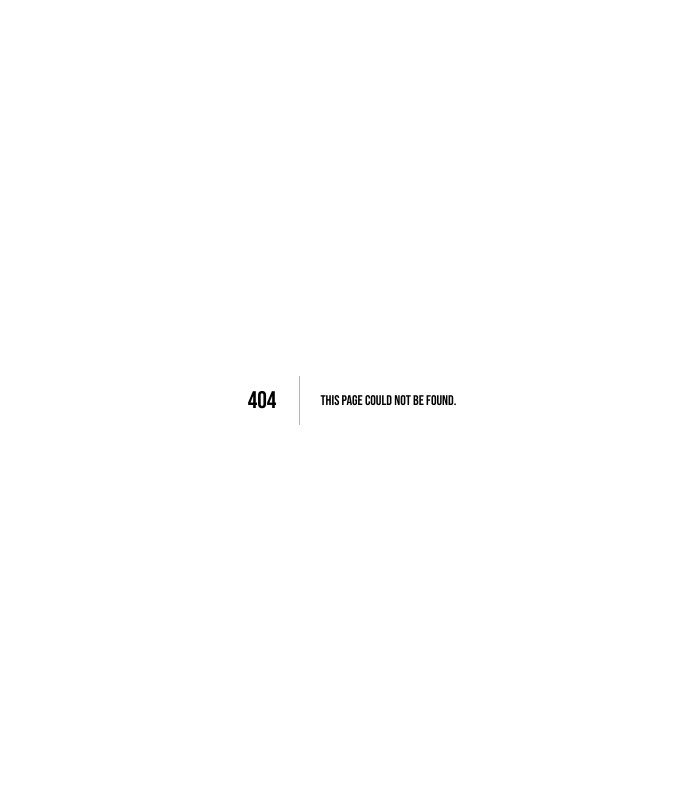
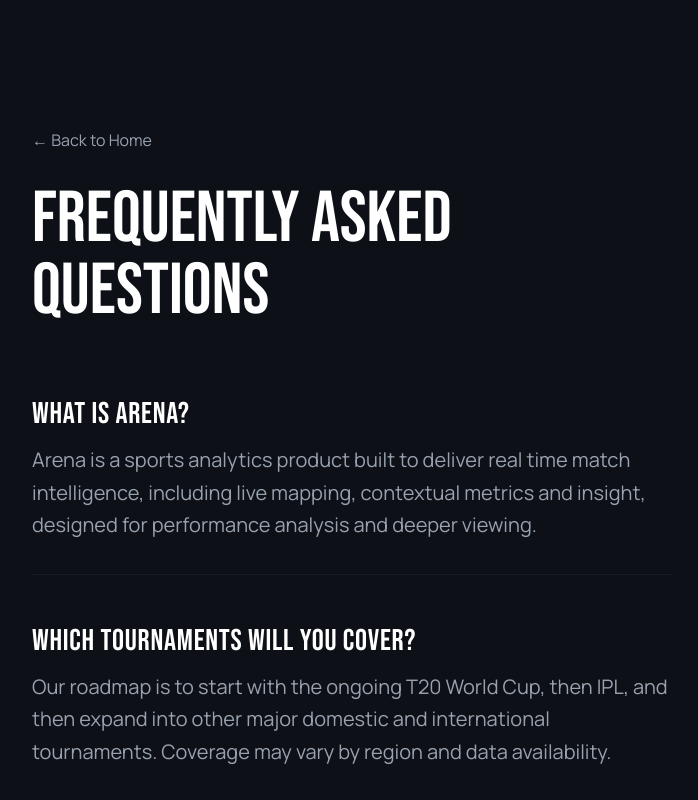
Before and after one commit to Mohith-Kumar28/arena-landing, a Next.js app: page /faq in a window 1280 px wide. Before the commit this address had no page. Shown: the top 800 px of the page, without its empty margins (288-986 px from the left). Built offline with nearby package versions, Linux system fonts and the light colour scheme.

Commit message:
feat: Implement FAQ page and link it from the footer.

```diff
--- /dev/null
+++ b/app/faq/page.tsx
@@ -0,0 +1,79 @@
+import Link from "next/link";
+import Footer from "@/components/Footer";
+
+export default function FAQ() {
+  const faqs = [
+    {
+      question: "What is Arena?",
+      answer: "Arena is a sports analytics product built to deliver real time match intelligence, including live mapping, contextual metrics and insight, designed for performance analysis and deeper viewing."
+    },
+    {
+      question: "Which tournaments will you cover?",
+      answer: "Our roadmap is to start with the ongoing T20 World Cup, then IPL, and then expand into other major domestic and international tournaments. Coverage may vary by region and data availability."
+    },
+    {
+      question: "Who is Arena for?",
+      answer: "Teams, coaches, analysts, broadcasters, academies and serious fans. Certain features are available only under a paid license."
+    },
+    {
+      question: "What does Pre Register do?",
+      answer: "Pre registration helps us plan rollout and onboarding. We will contact you with access updates, product releases and next steps. You can opt out at any time."
+    },
+    {
+      question: "Do you offer demos or trials?",
+      answer: "If a demo or trial is available, we will share it during onboarding or through official updates."
+    },
+    {
+      question: "How do licenses work?",
+      answer: "If you purchase or receive a license key, you can activate it in your account to unlock licensed features for the term and scope purchased."
+    },
+    {
+      question: "My license will not activate. What should I do?",
+      answer: "Double check you are logged in with the correct account email, confirm the key has not expired or been used, and paste it again without extra spaces. If it still fails, contact us via the website support channel and include the error message or screenshot."
+    },
+    {
+      question: "How do you use my information?",
+      answer: "We use your information to contact you about access, onboarding and product updates, and to operate and secure the service. See the Privacy Policy for details."
+    },
+    {
+      question: "How do I delete my account or data?",
+      answer: "Contact us via the website support channel from your registered email and request account and data deletion. We will guide you through the process."
+    },
+    {
+      question: "Are you raising investment or looking for partners?",
+      answer: "If you are interested in investment or partnerships, contact us via the website. This website is not an offer to sell securities."
+    }
+  ];
+
+  return (
+    <main className="min-h-screen bg-background-main selection:bg-accent-blue selection:text-text-main flex flex-col">
+      <div className="flex-grow section-padding py-20 md:py-32 max-w-5xl mx-auto w-full pt-32">
+        {/* Header / Back Link */}
+        <div className="mb-12">
+            <Link href="/" className="text-gray-400 hover:text-white transition-colors flex items-center gap-2 mb-8 font-manrope">
+                ← Back to Home
+            </Link>
+            <h1 className="text-5xl md:text-7xl font-bebas text-white mb-4">Frequently Asked Questions</h1>
+            <div className="h-1 w-24 bg-accent-blue/50 rounded-full"></div>
+        </div>
+
+        {/* FAQ Grid */}
+        <div className="grid grid-cols-1 gap-8 md:gap-12 pb-20">
+            {faqs.map((faq, index) => (
+                <div key={index} className="flex flex-col gap-3 group border-b border-white/5 pb-8 last:border-0 hover:border-white/10 transition-colors">
+                    <h2 className="text-2xl md:text-3xl font-bebas text-white tracking-wide group-hover:text-accent-blue transition-colors">
+                        {faq.question}
+                    </h2>
+                    <p className="text-gray-400 font-manrope text-lg md:text-xl leading-relaxed max-w-4xl">
+                        {faq.answer}
+                    </p>
+                </div>
+            ))}
+        </div>
+      </div>
+
+      {/* Reusing existing Footer */}
+      <Footer />
+    </main>
+  );
+}
--- a/components/Footer.tsx
+++ b/components/Footer.tsx
@@ -37,7 +37,7 @@ export default function Footer() {
              <div className="flex flex-col gap-3">
                 <Link href="#" className="text-text-main hover:text-text-main transition-colors font-manrope font-normal text-[20px]">Sign In</Link>
                 <Link href="#" className="text-text-main hover:text-text-main transition-colors font-manrope font-normal text-[20px]">Activate License</Link>
-                <Link href="#" className="text-text-main hover:text-text-main transition-colors font-manrope font-normal text-[20px]">FAQ</Link>
+                <Link href="/faq" className="text-text-main hover:text-text-main transition-colors font-manrope font-normal text-[20px]">FAQ</Link>
              </div>
         </div>
 
```
